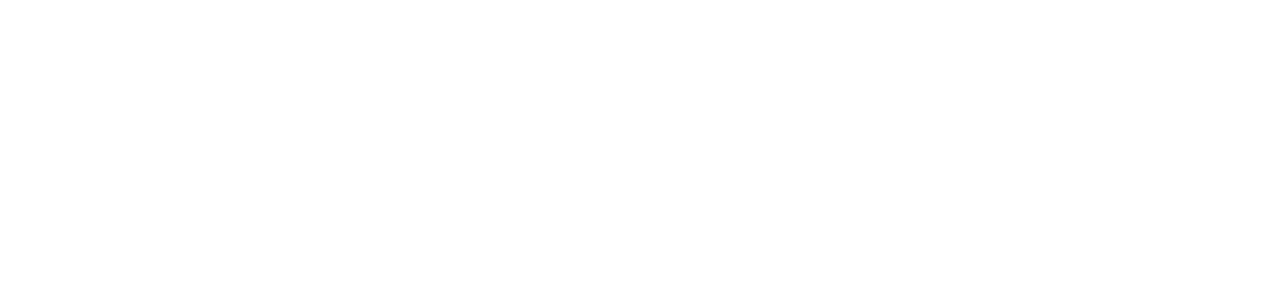
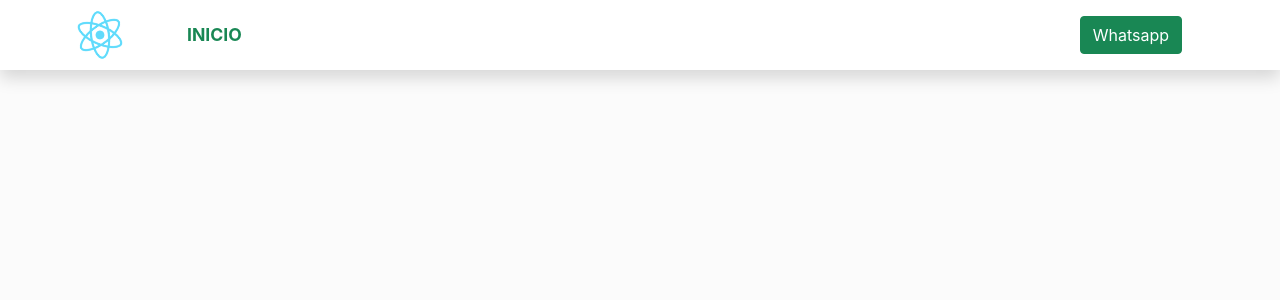
Before and after one commit to MendietaSergio/MasajesCorporalRelajantes, a React (Create React App) app: page / in a window 1280 px wide. Shown: the top 300 px of the page. Built offline with nearby package versions, Linux system fonts and the light colour scheme.

Commit message:
Añade dependencias, componentes, header y button terminado

```diff
--- a/package.json
+++ b/package.json
@@ -6,8 +6,10 @@
     "@testing-library/jest-dom": "^5.14.1",
     "@testing-library/react": "^11.2.7",
     "@testing-library/user-event": "^12.8.3",
+    "bootstrap": "^5.1.0",
     "react": "^17.0.2",
     "react-dom": "^17.0.2",
+    "react-router-dom": "^5.2.0",
     "react-scripts": "4.0.3",
     "web-vitals": "^1.1.2"
   },
--- a/public/index.html
+++ b/public/index.html
@@ -9,35 +9,19 @@
       name="description"
       content="Web site created using create-react-app"
     />
+    <!-- Font awesome -->
+<link rel="stylesheet" href="https://use.fontawesome.com/releases/v5.14.0/css/all.css" integrity="sha384-HzLeBuhoNPvSl5KYnjx0BT+WB0QEEqLprO+NBkkk5gbc67FTaL7XIGa2w1L0Xbgc" crossorigin="anonymous">
+<!-- Bootstrap -->
+<link href="https://cdn.jsdelivr.net/npm/bootstrap@5.0.0-beta3/dist/css/bootstrap.min.css" rel="stylesheet" integrity="sha384-eOJMYsd53ii+scO/bJGFsiCZc+5NDVN2yr8+0RDqr0Ql0h+rP48ckxlpbzKgwra6" crossorigin="anonymous">
     <link rel="apple-touch-icon" href="%PUBLIC_URL%/logo192.png" />
-    <!--
-      manifest.json provides metadata used when your web app is installed on a
-      user's mobile device or desktop. See https://developers.google.com/web/fundamentals/web-app-manifest/
-    -->
+
     <link rel="manifest" href="%PUBLIC_URL%/manifest.json" />
-    <!--
-      Notice the use of %PUBLIC_URL% in the tags above.
-      It will be replaced with the URL of the `public` folder during the build.
-      Only files inside the `public` folder can be referenced from the HTML.
 
-      Unlike "/favicon.ico" or "favicon.ico", "%PUBLIC_URL%/favicon.ico" will
-      work correctly both with client-side routing and a non-root public URL.
-      Learn how to configure a non-root public URL by running `npm run build`.
-    -->
     <title>React App</title>
   </head>
   <body>
     <noscript>You need to enable JavaScript to run this app.</noscript>
     <div id="root"></div>
-    <!--
-      This HTML file is a template.
-      If you open it directly in the browser, you will see an empty page.
 
-      You can add webfonts, meta tags, or analytics to this file.
-      The build step will place the bundled scripts into the <body> tag.
-
-      To begin the development, run `npm start` or `yarn start`.
-      To create a production bundle, use `npm run build` or `yarn build`.
-    -->
   </body>
 </html>
--- a/src/App.css
+++ b/src/App.css
@@ -1,31 +1,20 @@
-.App {
-  text-align: center;
+*,
+*::after,
+*::before {
+  box-sizing: border-box;
+  margin: 0;
+  padding: 0;
 }
 
-.App-logo {
-  height: 40vmin;
-  pointer-events: none;
+:root {
+  --primary-color:  #282c34;
+  --secondary-color:  #61dafb;
+  --transparent-color: #ffffff00;
+  --color: #18FF00;
 }
 
-@media (prefers-reduced-motion: no-preference) {
-  .App-logo {
-    animation: App-logo-spin infinite 20s linear;
-  }
-}
-
-.App-header {
-  background-color: #282c34;
-  min-height: 100vh;
-  display: flex;
-  flex-direction: column;
-  align-items: center;
-  justify-content: center;
-  font-size: calc(10px + 2vmin);
-  color: white;
-}
-
-.App-link {
-  color: #61dafb;
+.main-container {
+  min-height: 80vh;
 }
 
 @keyframes App-logo-spin {
--- a/src/App.js
+++ b/src/App.js
@@ -1,10 +1,15 @@
-import './App.css';
+import { BrowserRouter, Route, Switch } from "react-router-dom";
+import "./App.css";
+import Header from "./components/Header/Header";
 
 function App() {
   return (
-    <div>
+    <BrowserRouter>
+      <Header />
+      <div className="container main-container">
 
-    </div>
+      </div>
+    </BrowserRouter>
   );
 }
 
--- /dev/null
+++ b/src/components/Button/Button.js
@@ -0,0 +1,38 @@
+import React from 'react';
+import { useHistory } from 'react-router-dom';
+
+const Button =({
+    className="btn btn-primary",
+    type="button",
+    text ="ENVIAR",
+    loading,
+    to,
+    ...rest
+}) =>{
+    const history = useHistory();
+    const handleClick = (e) => {
+        if(to){
+            e.preventDefault();
+        }
+    };
+    return (
+        <button
+        className={className}
+        type={type}
+        text={text}
+        disabled={loading}
+        {...rest}
+        onClick={handleClick}
+        >
+            {loading ? (
+                <>
+                    <i className="fas fa-spinner fa-pulse"/>
+                    <span className="px-2">REDIRECCIONANDO..</span>
+                </>
+            ): (text)}
+
+        </button>
+    )
+}
+
+export default Button;
--- /dev/null
+++ b/src/components/Button/index.js
@@ -0,0 +1,3 @@
+import Button from './Button';
+
+export default Button;
--- /dev/null
+++ b/src/components/Header/Header.css
@@ -0,0 +1,134 @@
+/* Animation */
+
+@keyframes App-logo-spin {
+    from {
+      transform: rotate(0deg);
+    }
+    to {
+      transform: rotate(360deg);
+    }
+  }
+
+
+button.btn-menu {
+    background-color:  var(--transparent-color);
+    border: none;
+    height: auto;
+    outline: none;
+    width: 50px;
+}
+
+button.btn-menu .fa-times:before{
+    color:  var(--color);
+    height: 50px;
+    vertical-align: middle;
+    width: .8rem;
+}
+
+button.btn-menu i {
+    color:  var(--color);
+    font-weight: 900;
+    font-size: 24px;
+}
+
+.header {
+    background-color:  #fffffff0;
+    padding: 19px 30px;
+    position: sticky;
+    top: 0;
+    z-index: 999;
+}
+
+.header .container {
+    display: flex;
+    justify-content: space-between;
+    align-items: center;
+    height: 2rem;
+}
+
+.logos img{
+    animation: App-logo-spin infinite 20s linear;
+    margin-left: -7px ;
+    vertical-align: middle;
+    width: 50px;
+}
+
+.menu {
+    position: fixed;
+    left: 0;
+    top: 4.2rem;
+    width: 100vw;
+    display: flex;
+    flex-direction: column;
+    opacity: 0;
+    pointer-events: none;
+    transition: opacity 0.5s ease;
+}
+
+.menu.is-active {
+    opacity: 1;
+    pointer-events: auto;
+}
+
+.menu a {
+    font-weight: bold;
+    border-bottom: 1px solid #198754;
+    color: #198754;
+    font-size: 20px;
+    margin: 0 30px;
+    padding: 15px 0;
+    text-decoration: none;
+}
+
+.menu a:last-child {
+    border-bottom: none;
+}
+
+.menu a:hover {
+    color: var(--secondary-color);
+}
+
+.none {
+    display: none;
+}
+nav{
+    color:black;
+}
+
+.active-nav-background {
+    position: fixed;
+    width: 100%;
+    height: 100%;
+    background-color: rgba(64, 255, 0, 0.3);
+}
+
+@media screen and (min-width: 992px){
+
+    button.btn-menu {
+        display: none;
+    }
+
+    .menu {
+        position: static;
+        width: auto;
+        flex-direction: row;
+        opacity: 1;
+        pointer-events: auto;
+    }
+    .menu a {
+        text-transform: uppercase;
+        border-bottom: none;
+        padding: 0 1rem;
+        font-size: 1.1rem;
+    }
+
+    .menu a:last-child {
+        padding-right: 0;
+    }
+
+    .menu a:hover {
+        background-color: transparent;
+    }
+
+
+}
--- /dev/null
+++ b/src/components/Header/Header.js
@@ -0,0 +1,38 @@
+import { useState } from "react";
+import { Link } from 'react-router-dom';
+import './Header.css'
+import Button from "../Button/Button";
+const Header = () =>{
+    const [ show, setShow ] = useState(false);
+    const handleShow = () =>setShow(!show);
+    const closeNav = () => setShow(false);
+    return(
+        <>
+         <header className="header shadow">
+             <section className="container">
+                 <div className="logos">
+                     <Link to="/" onClick={closeNav}>
+                         <img id="logo1" src="logo192.png" alt="Logo" title="Logo"/>
+                     </Link>
+                 </div>
+                 <button className="btn-menu" onClick={handleShow}>
+                     <span>
+                         <i className={show ? 'fas fa-times':'far fa-bars'}></i>
+                     </span>
+                 </button>
+                 <nav className={`menu d-flex align-items-center w-100 p-3 ${show ? 'is-active':''}`}>
+                     <>
+                     <Link to="/" onClick={closeNav}>Inicio</Link>
+                     <Link to="#" onClick={closeNav}></Link>
+                     </>
+                     <div className="flex-grow-1 d-flex justify-content-end">
+                         <Button to="https://web.whatsapp.com/" text="Whatsapp" className="btn btn-success justify-self-end my-3 my-lg-0"/>
+                     </div>
+                 </nav>
+             </section>
+
+         </header>{show ? (<div className="active-nav-background" aria-hidden="true" onClick={handleShow}/>):null}
+        </>
+    )
+}
+export default Header;
--- /dev/null
+++ b/src/components/Header/index.js
@@ -0,0 +1,3 @@
+import Header from './Header';
+
+export default Header;
--- a/src/index.css
+++ b/src/index.css
@@ -5,6 +5,7 @@ body {
     sans-serif;
   -webkit-font-smoothing: antialiased;
   -moz-osx-font-smoothing: grayscale;
+  background-color:rgb(155, 155, 155, 0.04);
 }
 
 code {
```
Also changed, not shown: 1 other file (tests, documents, lock files or other folders).
